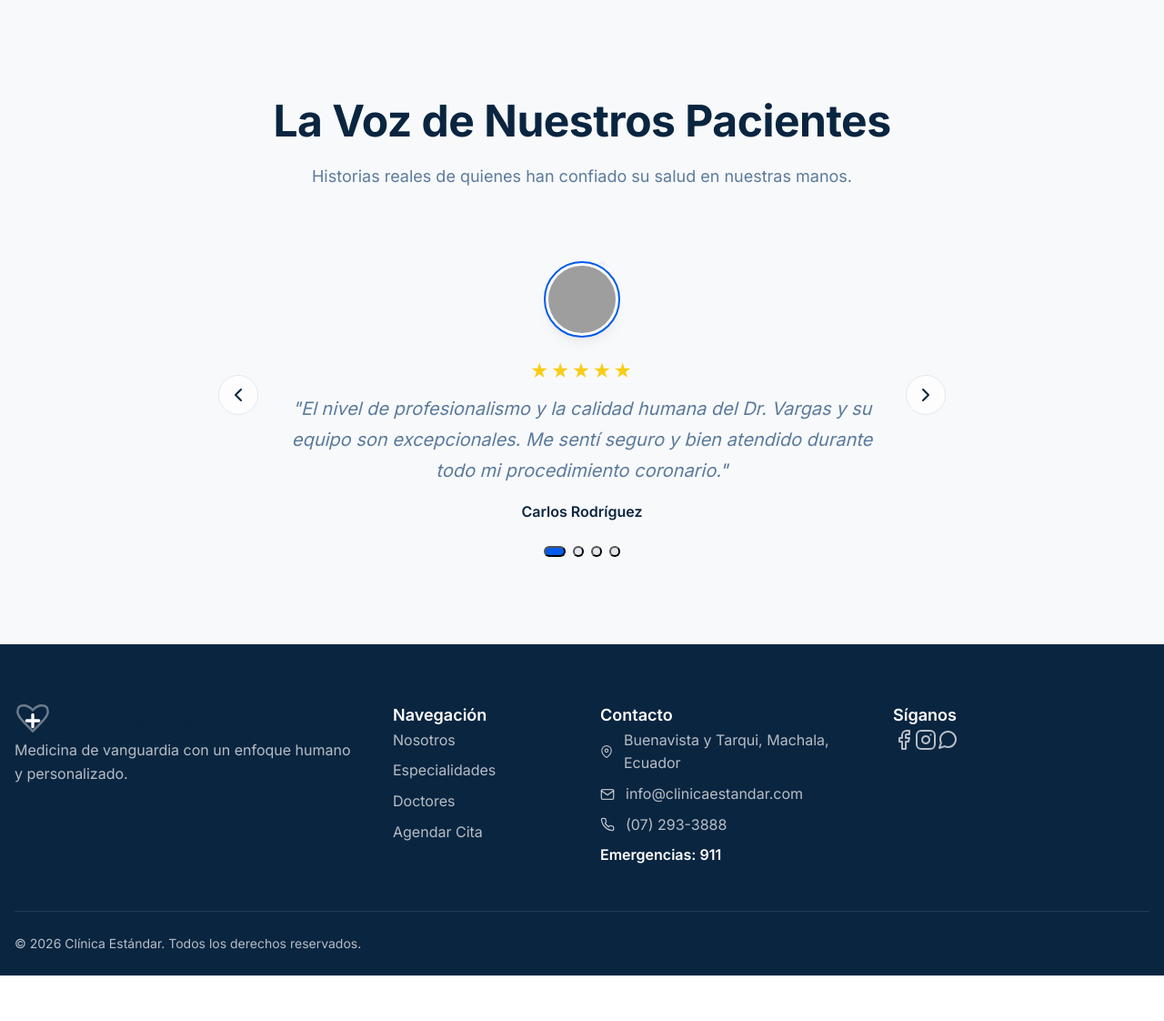
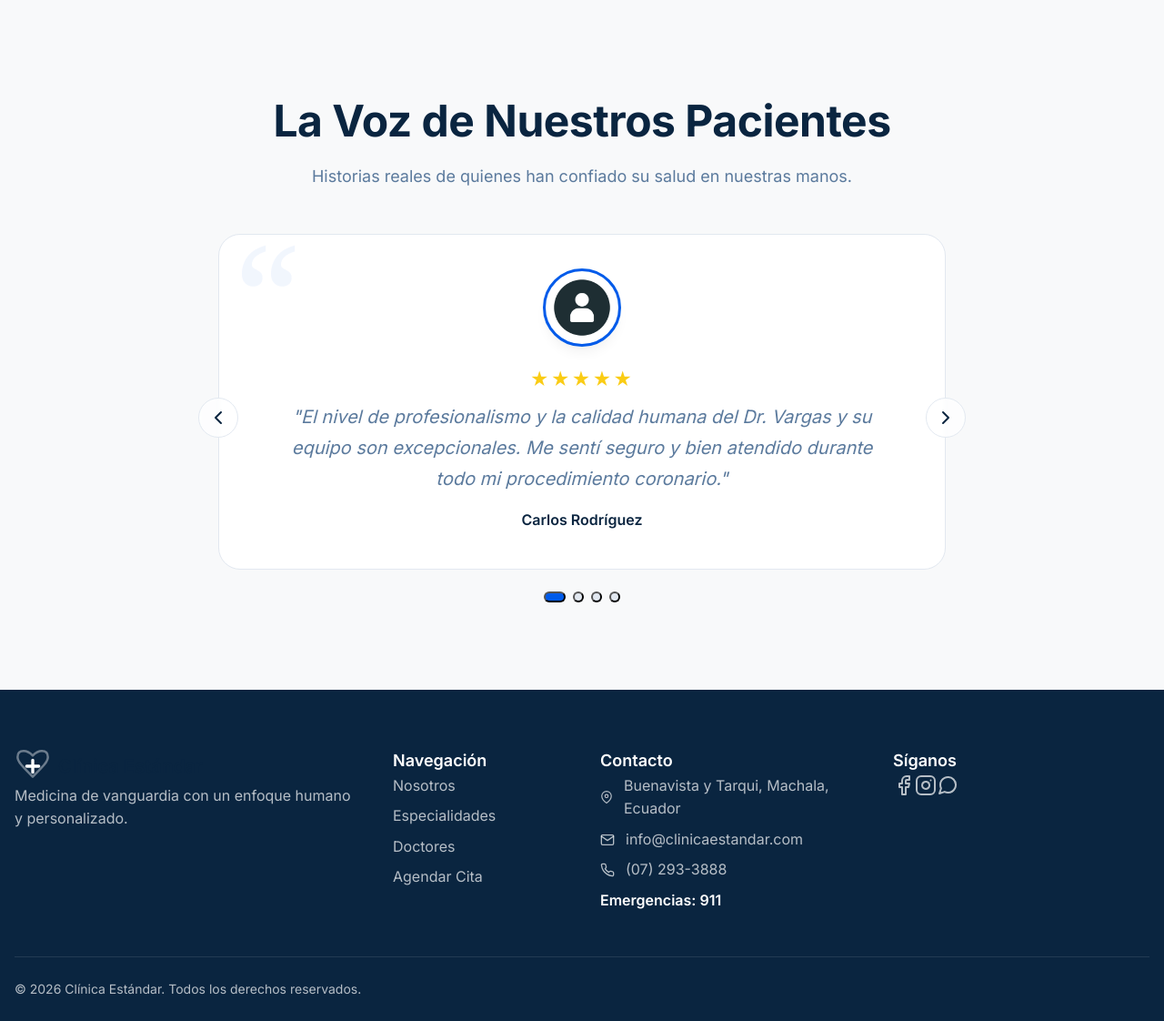
Before and after one commit to JhonnyMinian92/clinica, a PHP site: page / in a window 1280 px wide. Shown: the part 3898-5020 px from the top of the page at 91% size. Before the commit the page ends 4970 px from the top, so only its background shows below. Run offline with PHP 8.4, Linux system fonts and the light colour scheme; grey boxes are pictures that could not be loaded.

Commit message:
fix: rediseño de testimonios

```diff
--- a/index.php
+++ b/index.php
@@ -89,28 +89,28 @@ $testimonios = [
     'autor' => 'Carlos Rodríguez',
     'detalle' => 'Paciente de Cardiología',
     'valoracion' => 5,
-    'avatar' => 'https://images.unsplash.com/photo-1560250097-0b93528c311a?q=80&w=200&auto=format&fit=crop'
+    'avatar' => 'public/assets/avatar.png'
   ],
   [
     'texto' => 'Llevar a mi hijo recién nacido a la Dra. Castillo fue la mejor decisión. Su paciencia y conocimiento nos dieron una tranquilidad inmensa en momentos de incertidumbre.',
     'autor' => 'Ana Sofía Paredes',
     'detalle' => 'Madre de paciente de Pediatría',
     'valoracion' => 5,
-    'avatar' => 'https://images.unsplash.com/photo-1494790108377-be9c29b29330?q=80&w=200&auto=format&fit=crop'
+    'avatar' => 'public/assets/avatar.png'
   ],
   [
     'texto' => 'Después de años buscando una solución para mi problema de piel, la Dra. Morales me dio un diagnóstico preciso y un tratamiento que realmente funcionó. ¡Increíble!',
     'autor' => 'Javier Mendoza',
     'detalle' => 'Paciente de Dermatología',
     'valoracion' => 5,
-    'avatar' => 'https://images.unsplash.com/photo-1557862921-37829c790f19?q=80&w=200&auto=format&fit=crop'
+    'avatar' => 'public/assets/avatar.png'
   ],
   [
     'texto' => 'La tecnología que utilizan para los diagnósticos por imagen es de otro nivel. Obtuve mis resultados de resonancia magnética rápidamente y con una claridad impresionante.',
     'autor' => 'Lucía Fernández',
     'detalle' => 'Paciente de Diagnóstico por Imagen',
     'valoracion' => 5,
-    'avatar' => 'https://images.unsplash.com/photo-1580489944761-15a19d654956?q=80&w=200&auto=format&fit=crop'
+    'avatar' => 'public/assets/avatar.png'
   ]
 ];
 
--- a/public/css/style.css
+++ b/public/css/style.css
@@ -609,12 +609,12 @@ body.mobile-nav-open .nav-link {
   font-size: var(--font-size-h3);
   line-height: 1.2;
   margin-bottom: calc(var(--spacing-unit) * 0.5);
-  text-shadow: 0 1px 3px rgba(0,0,0,0.5);
+  text-shadow: 0 1px 3px rgba(0, 0, 0, 0.5);
 }
 .doctor-card .doctor-specialty {
   font-weight: 500;
   opacity: 0.9;
-  text-shadow: 0 1px 2px rgba(0,0,0,0.3);
+  text-shadow: 0 1px 2px rgba(0, 0, 0, 0.3);
 }
 .doctor-card-details {
   max-height: 0;
@@ -728,36 +728,51 @@ body.mobile-nav-open .nav-link {
   position: relative;
   max-width: 800px;
   margin: 0 auto;
-  /* El padding es para los botones en desktop. En móvil, lo reducimos. */
-  padding: 0 var(--spacing-unit);
-  overflow: hidden; /* CRÍTICO: Contiene los slides dentro del carrusel. */
 }
 
 .testimonial-wrapper {
-  display: flex;
-  transition: transform var(--transition-duration-medium) var(--ease-in-out-quint);
+  position: relative;
+  /* La altura se ajusta con JS para transiciones suaves */
+  transition: height var(--transition-duration-medium) var(--ease-out-cubic);
 }
 
 .testimonial-slide {
-  flex: 0 0 100%;
+  position: absolute;
+  top: 0;
+  left: 0;
+  width: 100%;
+  opacity: 0;
+  visibility: hidden;
+  transition:
+    opacity var(--transition-duration-medium) var(--ease-out-cubic),
+    visibility 0s var(--transition-duration-medium);
+  background-color: var(--color-background-white);
+  border: 1px solid var(--color-border);
+  border-radius: var(--border-radius-hard);
+  padding: calc(var(--spacing-unit) * 5);
   text-align: center;
-  position: relative;
-  /* Añadimos padding para espaciar el contenido */
-  padding: calc(var(--spacing-unit) * 4) calc(var(--spacing-unit) * 2) 0;
+  z-index: 1;
+}
+
+.testimonial-slide.is-active {
+  opacity: 1;
+  visibility: visible;
+  position: relative; /* Permite que el wrapper calcule su altura */
+  transition-delay: 0s;
+  z-index: 2;
 }
 
 .testimonial-slide::before {
   content: '“';
   font-family: Georgia, serif;
-  font-size: 8rem; /* Un poco más grande para más impacto */
-  color: var(--color-border);
-  opacity: 0.5; /* Más sutil */
+  font-size: 10rem;
+  color: var(--color-primary);
+  opacity: 0.05;
   position: absolute;
-  top: var(--spacing-unit);
-  left: 50%;
-  transform: translateX(-50%);
+  top: -1rem;
+  left: 1rem;
   line-height: 1;
-  z-index: -1;
+  z-index: 1;
 }
 
 .testimonial-avatar {
@@ -768,7 +783,9 @@ body.mobile-nav-open .nav-link {
   margin: 0 auto calc(var(--spacing-unit) * 2);
   box-shadow: var(--shadow-medium);
   border: 3px solid var(--color-white);
-  outline: 2px solid var(--color-primary);
+  outline: 3px solid var(--color-primary);
+  position: relative;
+  z-index: 2;
 }
 
 .testimonial-rating {
@@ -776,6 +793,8 @@ body.mobile-nav-open .nav-link {
   font-size: 1.25rem;
   margin-bottom: var(--spacing-unit);
   letter-spacing: 2px;
+  position: relative;
+  z-index: 2;
 }
 
 .testimonial-text {
@@ -785,30 +804,30 @@ body.mobile-nav-open .nav-link {
   max-width: 650px;
   margin: 0 auto calc(var(--spacing-unit) * 2);
   line-height: 1.7;
+  position: relative;
+  z-index: 2;
 }
 
 .testimonial-author {
   font-weight: 600;
   font-style: normal;
   color: var(--color-text-primary);
+  position: relative;
+  z-index: 2;
 }
 
 .testimonial-controls {
-  display: none; /* Hidden on touch devices, rely on swipe (future enhancement) */
+  display: none;
 }
 
 @media (min-width: 768px) {
-  .testimonial-carousel {
-    /* Restauramos el padding para los botones en desktop */
-    padding: 0 calc(var(--spacing-unit) * 5);
-  }
   .testimonial-controls {
     display: block;
   }
   .carousel-btn {
     position: absolute;
     top: 50%;
-    transform: translateY(-50%);
+    transform: translateY(-50%) scale(1);
     background-color: rgba(255, 255, 255, 0.7);
     backdrop-filter: blur(2px);
     border: 1px solid var(--color-border);
@@ -820,7 +839,7 @@ body.mobile-nav-open .nav-link {
     place-items: center;
     color: var(--color-text-primary);
     transition: all var(--transition-duration-fast) ease;
-    z-index: 10;
+    z-index: 3;
   }
   .carousel-btn:hover {
     background-color: var(--color-primary);
@@ -829,10 +848,10 @@ body.mobile-nav-open .nav-link {
     transform: translateY(-50%) scale(1.1);
   }
   .carousel-btn.prev {
-    left: 0px;
+    left: -22px;
   }
   .carousel-btn.next {
-    right: 0px;
+    right: -22px;
   }
 }
 
```
Also changed, not shown: context.md (+3 -6 lines), public/assets/avatar.png (added), public/js/app.js.
